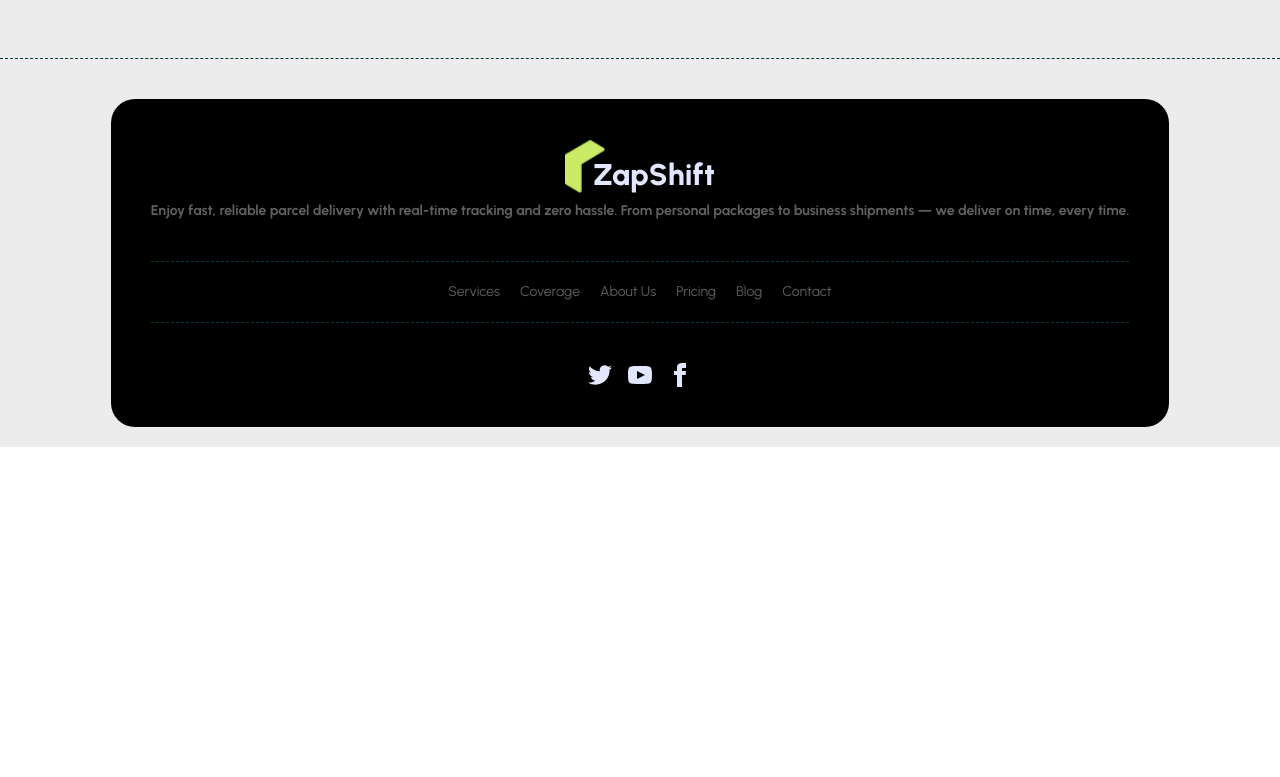
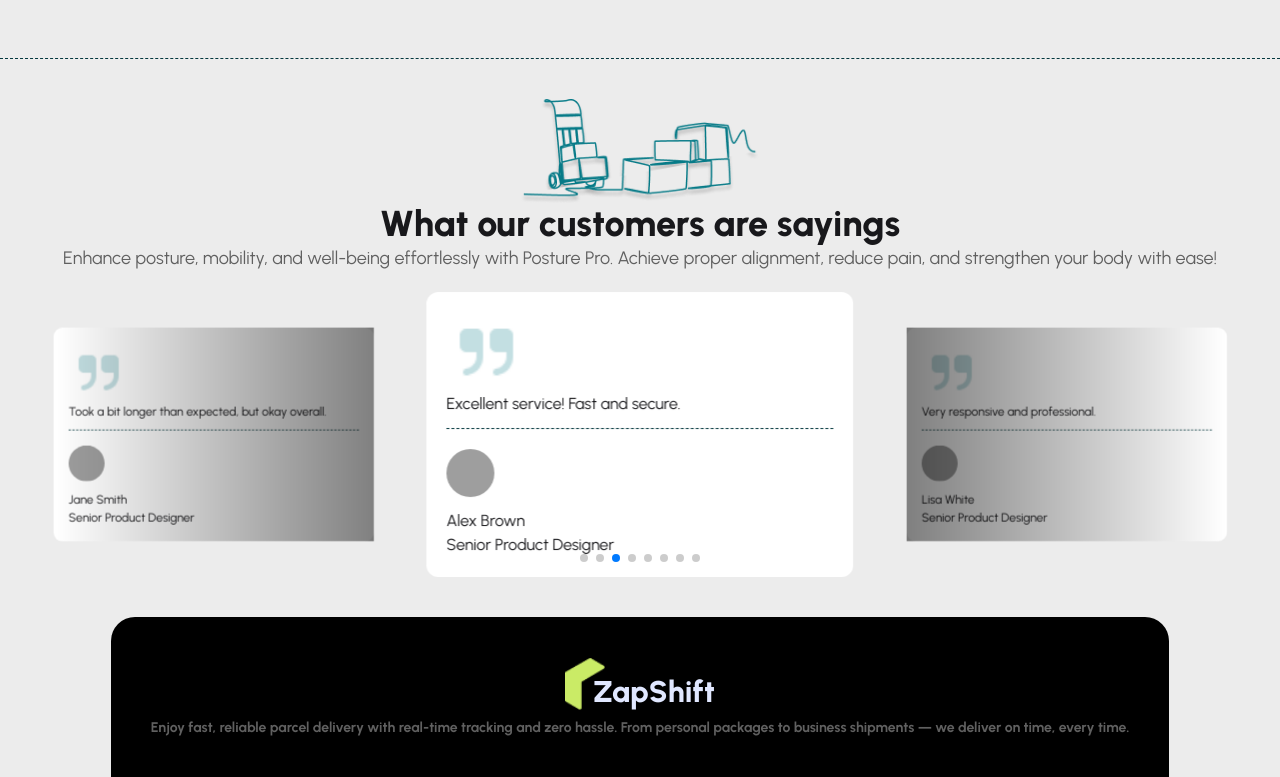
Before and after one commit to oliullahakib/zap-shift-client, a React (Vite) app: page / in a window 1280 px wide. Shown: the part 1223-2000 px from the top of the page. Before the commit the page ends 1670 px from the top, so only its background shows below. Built offline with nearby package versions, Linux system fonts and the light colour scheme; grey boxes are pictures that could not be loaded.

Commit message:
review section added

```diff
--- a/package.json
+++ b/package.json
@@ -16,6 +16,7 @@
     "react-fast-marquee": "^1.6.5",
     "react-responsive-carousel": "^3.2.23",
     "react-router": "^7.9.6",
+    "swiper": "^12.0.3",
     "tailwindcss": "^4.1.17"
   },
   "devDependencies": {
--- /dev/null
+++ b/public/reviews.json
@@ -0,0 +1,98 @@
+[
+  {
+    "id": "5f47ac10b4f1c03e8c123456",
+    "user_email": "john.doe@example.com",
+    "userName": "John Doe",
+    "delivery_email": "delivery1@example.com",
+    "ratings": 4.5,
+    "review": "Smooth delivery and polite staff.",
+    "parcel_id": "5f47ac10b4f1c03e8c654321",
+    "pick_up_email": "pickup1@example.com",
+    "user_photoURL": "https://randomuser.me/api/portraits/men/10.jpg",
+    "date": "2024-05-08T14:30:00.000Z"
+  },
+  {
+    "id": "5f47ac10b4f1c03e8c234567",
+    "user_email": "jane.smith@example.com",
+    "userName": "Jane Smith",
+    "delivery_email": "delivery2@example.com",
+    "ratings": 3.8,
+    "review": "Took a bit longer than expected, but okay overall.",
+    "parcel_id": "5f47ac10b4f1c03e8c765432",
+    "pick_up_email": "pickup2@example.com",
+    "user_photoURL": "https://randomuser.me/api/portraits/women/25.jpg",
+    "date": "2024-06-10T10:15:00.000Z"
+  },
+  {
+    "id": "5f47ac10b4f1c03e8c345678",
+    "user_email": "alex.brown@example.com",
+    "userName": "Alex Brown",
+    "delivery_email": "delivery3@example.com",
+    "ratings": 5.0,
+    "review": "Excellent service! Fast and secure.",
+    "parcel_id": "5f47ac10b4f1c03e8c876543",
+    "pick_up_email": "pickup3@example.com",
+    "user_photoURL": "https://randomuser.me/api/portraits/men/34.jpg",
+    "date": "2024-07-01T08:50:00.000Z"
+  },
+  {
+    "id": "5f47ac10b4f1c03e8c456789",
+    "user_email": "lisa.white@example.com",
+    "userName": "Lisa White",
+    "delivery_email": "delivery4@example.com",
+    "ratings": 4.2,
+    "review": "Very responsive and professional.",
+    "parcel_id": "5f47ac10b4f1c03e8c987654",
+    "pick_up_email": "pickup4@example.com",
+    "user_photoURL": "https://randomuser.me/api/portraits/women/12.jpg",
+    "date": "2024-07-15T09:10:00.000Z"
+  },
+  {
+    "id": "5f47ac10b4f1c03e8c567890",
+    "user_email": "david.lee@example.com",
+    "userName": "David Lee",
+    "delivery_email": "delivery5@example.com",
+    "ratings": 2.9,
+    "review": "Late delivery and no updates. Disappointed.",
+    "parcel_id": "5f47ac10b4f1c03e8c098765",
+    "pick_up_email": "pickup5@example.com",
+    "user_photoURL": "https://randomuser.me/api/portraits/men/19.jpg",
+    "date": "2024-08-02T16:45:00.000Z"
+  },
+  {
+    "id": "5f47ac10b4f1c03e8c678901",
+    "user_email": "nina.khan@example.com",
+    "userName": "Nina Khan",
+    "delivery_email": "delivery6@example.com",
+    "ratings": 4.9,
+    "review": "Superb experience! Highly recommended.",
+    "parcel_id": "5f47ac10b4f1c03e8c109876",
+    "pick_up_email": "pickup6@example.com",
+    "user_photoURL": "https://randomuser.me/api/portraits/women/8.jpg",
+    "date": "2024-08-10T12:00:00.000Z"
+  },
+  {
+    "id": "5f47ac10b4f1c03e8c789012",
+    "user_email": "michael.jordan@example.com",
+    "userName": "Michael Jordan",
+    "delivery_email": "delivery7@example.com",
+    "ratings": 3.3,
+    "review": "Decent service but packaging could be better.",
+    "parcel_id": "5f47ac10b4f1c03e8c210987",
+    "pick_up_email": "pickup7@example.com",
+    "user_photoURL": "https://randomuser.me/api/portraits/men/22.jpg",
+    "date": "2024-08-14T18:20:00.000Z"
+  },
+  {
+    "id": "5f47ac10b4f1c03e8c890123",
+    "user_email": "emma.watson@example.com",
+    "userName": "Emma Watson",
+    "delivery_email": "delivery8@example.com",
+    "ratings": 4.7,
+    "review": "Fast, safe, and friendly delivery service.",
+    "parcel_id": "5f47ac10b4f1c03e8c321098",
+    "pick_up_email": "pickup8@example.com",
+    "user_photoURL": "https://randomuser.me/api/portraits/women/5.jpg",
+    "date": "2024-08-20T07:30:00.000Z"
+  }
+]
--- a/src/pages/Home/Home/Home.jsx
+++ b/src/pages/Home/Home/Home.jsx
@@ -2,6 +2,7 @@ import React from 'react';
 import Banner from '../Banner/Banner';
 import HowItWork from '../HowItWork/HowItWork';
 import Brands from '../Brands/Brands';
+import Review from '../Review/Review';
 
 const Home = () => {
     return (
@@ -9,6 +10,7 @@ const Home = () => {
           <Banner/>
           <HowItWork/>
           <Brands/>
+          <Review/>
         </div>
     );
 };
--- /dev/null
+++ b/src/pages/Home/Review/Review.jsx
@@ -0,0 +1,93 @@
+import React, { useEffect, useState } from 'react';
+import reviewImg from "../../../assets/review.png"
+// Import Swiper styles
+import 'swiper/css';
+import 'swiper/css/effect-coverflow';
+import 'swiper/css/pagination';
+import { Autoplay, EffectCoverflow,  Pagination } from 'swiper/modules';
+import { Swiper, SwiperSlide } from 'swiper/react';
+import ReviewCard from './ReviewCard';
+
+
+const Review = () => {
+    const [reviews, setReviews] = useState([])
+    useEffect(() => {
+        fetch('/reviews.json')
+            .then(res => res.json())
+            .then(data => setReviews(data))
+    }, [])
+
+    return (
+        <div className='my-10 px-5 sm:px-0'>
+            <div className='flex flex-col justify-center items-center'>
+                <img className='w-60' src={reviewImg} alt="" />
+                <h1 className='text-xl sm:text-4xl  font-extrabold '>What our customers are sayings</h1>
+                <p className='text-sm sm:text-lg text-accent px-5 text-center'>Enhance posture, mobility, and well-being effortlessly with Posture Pro. Achieve proper alignment, reduce pain, and strengthen your body with ease!</p>
+            </div>
+            <div className='mt-5 sm:hidden'>
+                <>
+                    <Swiper
+
+                        effect={'coverflow'}
+                        grabCursor={true}
+                        centeredSlides={true}
+                        slidesPerView={1}
+                        coverflowEffect={{
+                            rotate: 0,
+                            stretch: '0%',
+                            depth: 0,
+                            modifier: 1,
+                            slideShadows: true,
+                            scale: .75
+                        }}
+                        autoplay={{ delay: 2000 }}
+                        loop={true}
+                        pagination={true}
+                        navigation={true}
+                        modules={[EffectCoverflow,Pagination, Autoplay]}
+                        className="mySwiper"
+                    >
+                        {
+                            reviews.map(review => <SwiperSlide>
+                                <ReviewCard review={review} />
+                            </SwiperSlide>)
+                        }
+                    </Swiper>
+                </>
+            </div>
+            <div className='mt-5 hidden sm:block'>
+                <>
+                    <Swiper
+
+                        effect={'coverflow'}
+                        grabCursor={true}
+                        centeredSlides={true}
+                        slidesPerView={3}
+                        coverflowEffect={{
+                            rotate: 0,
+                            stretch: '0%',
+                            depth: 0,
+                            modifier: 1,
+                            slideShadows: true,
+                            scale: .75
+                        }}
+                        autoplay={{ delay: 2000 }}
+                        loop={true}
+                        pagination={true}
+                        navigation={true}
+                        modules={[EffectCoverflow,Pagination, Autoplay]}
+                        className="mySwiper"
+                    >
+                        {
+                            reviews.map(review => <SwiperSlide>
+                                <ReviewCard review={review} />
+                            </SwiperSlide>)
+                        }
+                    </Swiper>
+                </>
+            </div>
+        </div>
+    );
+};
+
+export default Review;
--- /dev/null
+++ b/src/pages/Home/Review/ReviewCard.jsx
@@ -0,0 +1,22 @@
+import React from 'react';
+import reviewQut from "../../../assets/reviewQuote.png"
+const ReviewCard = ({review}) => {
+    const {user_photoURL,review:testomony,userName}=review
+    return (
+        <div  className='bg-base-100 p-5 rounded-xl'>
+            <div className='border-b border-dashed border-secondary pb-3'>
+                <img className='w-20' src={reviewQut} alt="" />
+                <p>{testomony} </p>
+            </div>
+            <div className='flex flex-col gap-3 mt-5'>
+                <img className='w-12 h-12 rounded-full' src={user_photoURL} alt="" />
+                <div>
+                    <h3>{userName}</h3>
+                    <p>Senior Product Designer</p>
+                </div>
+            </div>
+        </div>
+    );
+};
+
+export default ReviewCard;
```
Also changed, not shown: src/assets/review.png (added), 1 other file (tests, documents, lock files or other folders).
